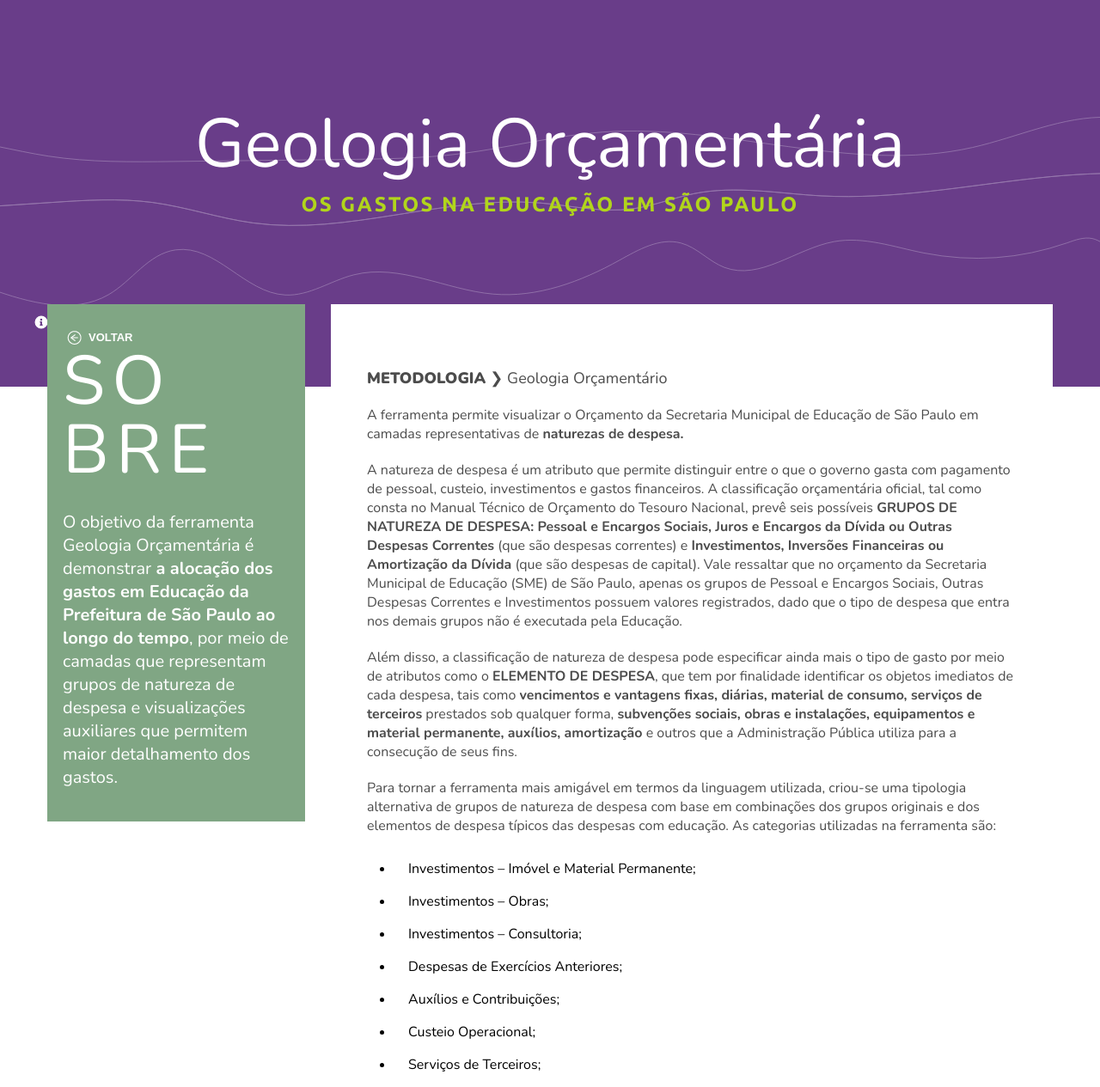
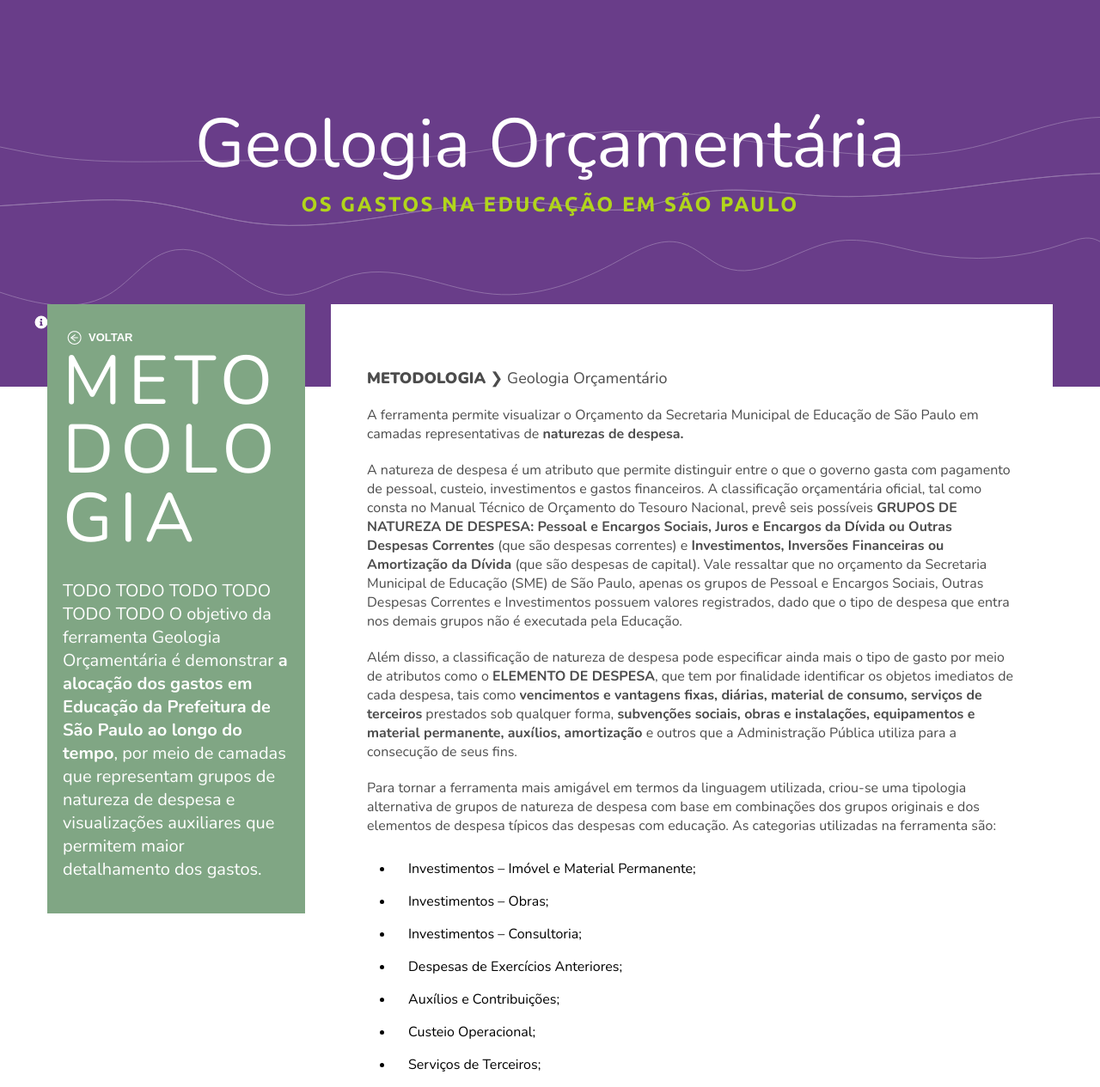
Before and after one commit to prefeiturasp/SME-Livro-Aberto, a Django app: page /geologia/metodologia in a window 1280 px wide. Shown: the top 1265 px of the page at 86% size. Run offline with Django 3.2, Linux system fonts and the light colour scheme; parts of the project's set-up code (start-up, migrations or seed data) failed here and were passed over.

Commit message:
Substituido a seção e deixado um disclaimer de TODO

```diff
--- a/geologia/templates/geologia/metodologia.html
+++ b/geologia/templates/geologia/metodologia.html
@@ -39,8 +39,8 @@
     <div class="sidebar">
         <div class="card sobre">
             <input type="button" value="voltar" onclick="window.history.back()" class="voltar" />
-            <h1>So<br/>bre</h1>
-            <p>O objetivo da ferramenta Geologia Orçamentária é demonstrar <strong>a alocação dos gastos em Educação da Prefeitura de São Paulo ao longo do tempo</strong>, por meio de camadas que representam grupos de natureza de despesa e visualizações auxiliares que permitem maior detalhamento dos gastos.</p>
+            <h1>Meto<br/>dolo<br/>gia</h1>
+            <p>TODO TODO TODO TODO TODO TODO O objetivo da ferramenta Geologia Orçamentária é demonstrar <strong>a alocação dos gastos em Educação da Prefeitura de São Paulo ao longo do tempo</strong>, por meio de camadas que representam grupos de natureza de despesa e visualizações auxiliares que permitem maior detalhamento dos gastos.</p>
         </div>
         <!-- <ul>
             <li class="active"><a href="sobre.html">Sobre o mosaico</a></li>
```
